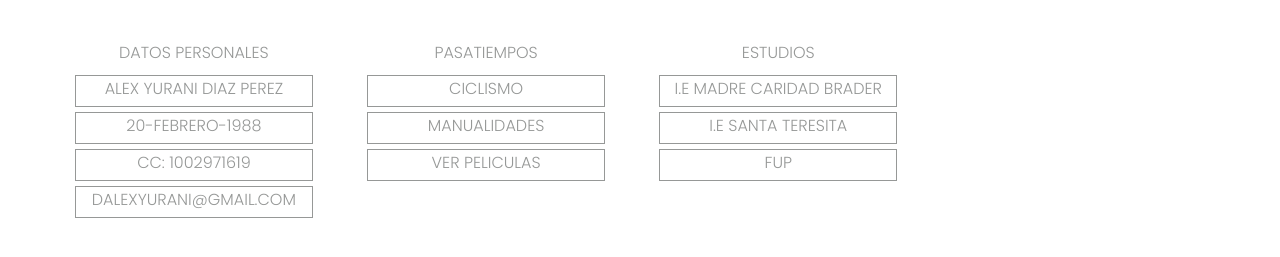
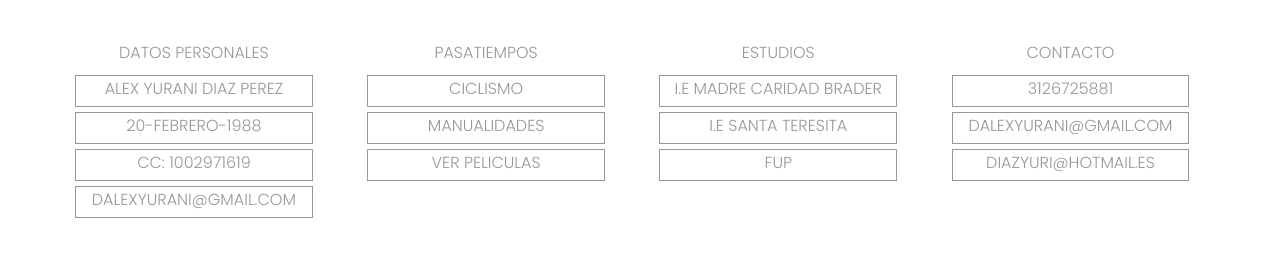
Before and after one commit to YuraDiaz/taller1lenguajes1, a plain HTML site: page index.html in a window 1280 px wide. Shown: the part 205-462 px from the top of the page. Drawn offline with Linux system fonts and the light colour scheme.

Commit message:
cañadiendo Contacto

```diff
--- a/index.html
+++ b/index.html
@@ -36,6 +36,12 @@
         <div class="cajaind">I.E SANTA TERESITA</div>
         <div class="cajaind">FUP</div>
     </section>
+    <section class="cdatos">
+        <div class="subtitulo">CONTACTO</div>
+        <div class="cajaind">3126725881</div>
+        <div class="cajaind">DALEXYURANI@GMAIL.COM</div>
+        <div class="cajaind">DIAZYURI@HOTMAIL.ES</div>
+    </section>
 
 </body>
 
```
